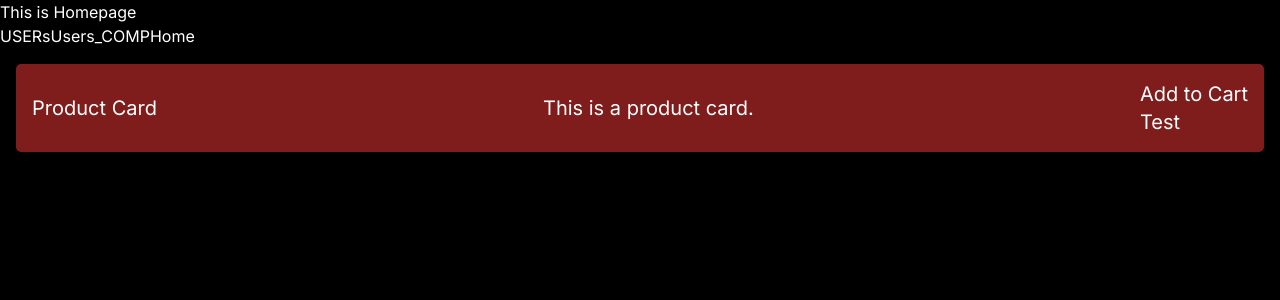
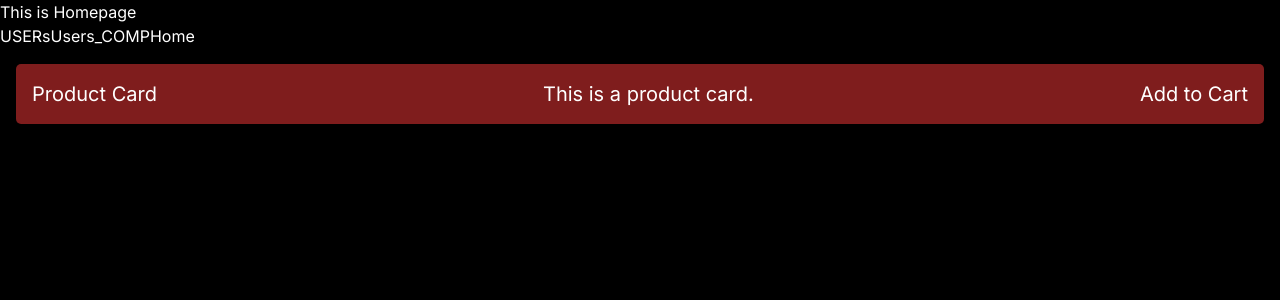
Before and after one commit to DoosanD/next-website, a Next.js app: page / in a window 1280 px wide. Shown: the top 300 px of the page. Built offline with nearby package versions, Linux system fonts and the light colour scheme.

Commit message:
11/03/2025

```diff
--- a/app/components/AddToCart.tsx
+++ b/app/components/AddToCart.tsx
@@ -5,7 +5,6 @@ const AddToCart = () => {
   return (
     <div>
       <button className='btn btn-warning test' onClick={()=>{console.log('Click!')}}>Add to Cart</button>
-      <div className='btn border-t-cyan-300' onClick={()=>{alert("does it work")}}>Test</div>
     </div>
   )
 }
```
